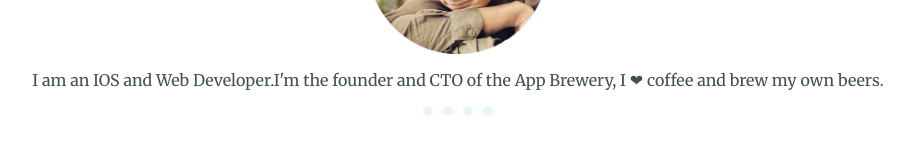
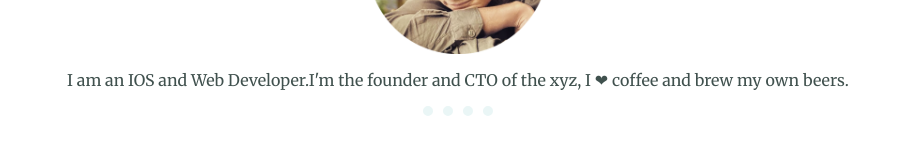
Before and after one commit to Webster89/Portfoliio, a plain HTML site: page index.html in a window 1280 px wide. Shown: the part 1044-1200 px from the top of the page, without its empty margins (182-1096 px from the left). Drawn offline with Linux system fonts and the light colour scheme.

Commit message:
Update index.html

```diff
--- a/index.html
+++ b/index.html
@@ -7,7 +7,7 @@
 <div class="top-container">
   <h1><em>I'm Huzaifa</em></h1>
 
-  <h2>a<span class="pro">pro</span>grammer.</h2>
+  <h2> a <span class="pro"> pro</span>grammer.</h2>
 
 
     <img  class="top-cloud" src="Images/cloud.png" alt="top-cloud">
@@ -17,7 +17,7 @@
     <div class="profile">
     <h2>Hello</h2>
     <img style="height:180px; width:180"src="Images/dp.png" alt="dp-img">
-    <p class="pstyle1">I am an IOS and Web Developer.I'm the founder and CTO of the App Brewery, I ❤ coffee and brew my own beers.</p>
+    <p class="pstyle1">I am an IOS and Web Developer.I'm the founder and CTO of the xyz, I ❤ coffee and brew my own beers.</p>
     </div>
 
   <hr class="style1">
```
